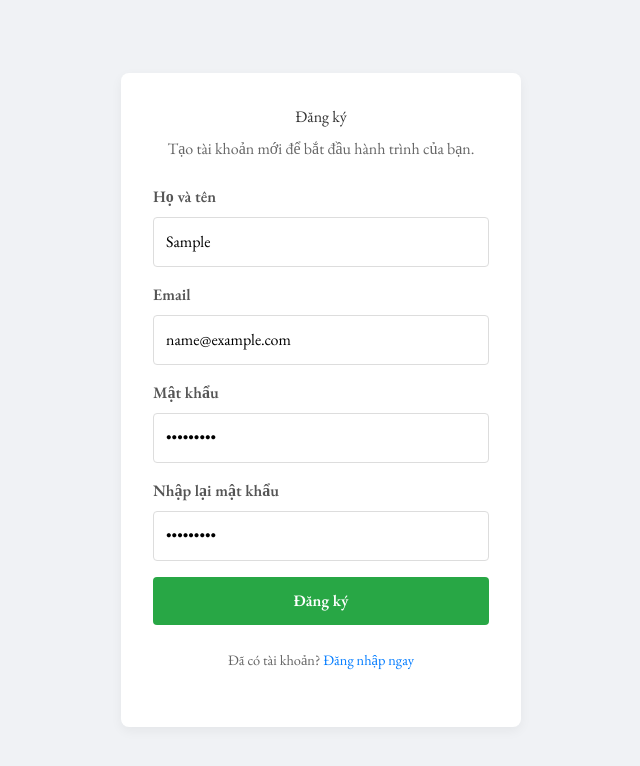
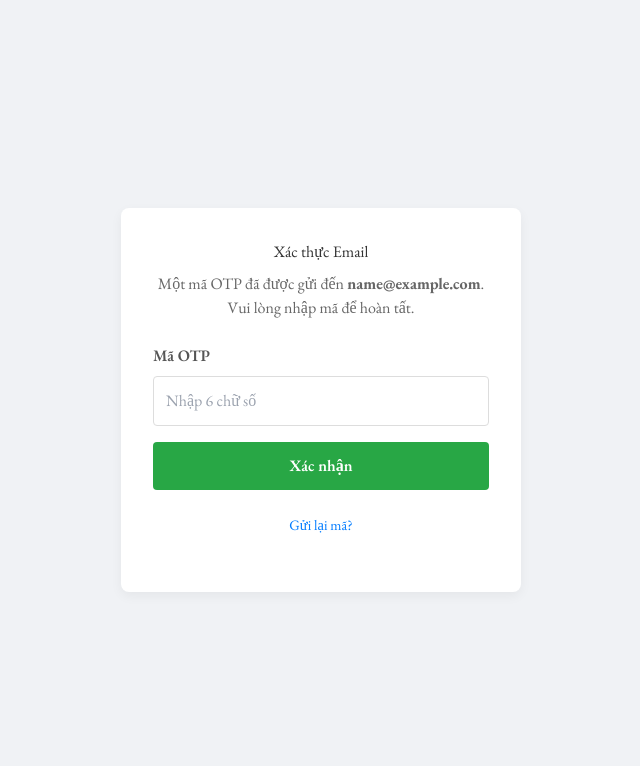
Before and after one commit to quocanhtutin/task-management-frontend, a React (Vite) app: page /register in a window 1280 px wide. Both pictures are taken after typing "Sample", "name@example.com", "Sample123", "Sample123" into the empty fields and a click on the button "Đăng ký". Shown: the top 766 px of the page, without its empty margins (319-959 px from the left). Built offline with nearby package versions, Linux system fonts and the light colour scheme.

Commit message:
add Auth v1.1
add OTP

```diff
--- a/src/pages/Auth/Register.jsx
+++ b/src/pages/Auth/Register.jsx
@@ -1,5 +1,5 @@
 import React, { useState } from 'react';
-import { Link } from 'react-router-dom';
+import { Link, useNavigate } from 'react-router-dom';
 import './Register.css';
 
 const Register = () => {
@@ -7,8 +7,12 @@ const Register = () => {
   const [email, setEmail] = useState('');
   const [password, setPassword] = useState('');
   const [confirmPassword, setConfirmPassword] = useState('');
+  const [isOtpSent, setIsOtpSent] = useState(false);
+  const [otp, setOtp] = useState('');
 
-  const handleSubmit = (e) => {
+  const navigate = useNavigate();
+
+  const handleRegisterSubmit = (e) => {
     e.preventDefault();
 
     if (password !== confirmPassword) {
@@ -16,12 +20,29 @@ const Register = () => {
       return;
     }
 
-    console.log('Register attempt:', { name, email, password });
+    //TODO: GỌI API BACKEND gửi { name, email, password }
+    console.log('Gửi yêu cầu đăng ký:', { name, email, password });
+
+    //Giả lập gọi API thành công
+    setIsOtpSent(true);
+  };
+
+  const handleOtpSubmit = (e) => {
+    e.preventDefault();
+
+    //TODO: GỌI API BACKEND để xác thực { email, otp } (2)
+    console.log('Gửi yêu cầu xác thực OTP:', { email, otp });
+
+    //Giả lập xác thực OTP thành công
+    alert('Xác thực thành công! Đang chuyển đến trang đăng nhập...');
+    navigate('/login');
   };
 
   return (
     <div className="register-container">
-      <form className="register-form" onSubmit={handleSubmit}>
+
+      {!isOtpSent ? (
+        <form className="register-form" onSubmit={handleRegisterSubmit}>
           <h2>Đăng ký</h2>
           <p>Tạo tài khoản mới để bắt đầu hành trình của bạn.</p>
 
@@ -44,6 +65,7 @@ const Register = () => {
               value={email}
               onChange={(e) => setEmail(e.target.value)}
               required
+              disabled={false}
             />
           </div>
 
@@ -77,6 +99,32 @@ const Register = () => {
             </p>
           </div>
         </form>
+      ) : (
+        <form className="register-form" onSubmit={handleOtpSubmit}>
+          <h2>Xác thực Email</h2>
+          <p>Một mã OTP đã được gửi đến <strong>{email}</strong>. Vui lòng nhập mã để hoàn tất.</p>
+          <div className="input-group">
+            <label htmlFor="otp">Mã OTP</label>
+            <input
+              type="text"
+              id="otp"
+              value={otp}
+              onChange={(e) => setOtp(e.target.value)}
+              required
+              placeholder="Nhập 6 chữ số"
+            />
+          </div>
+
+          <button type="submit" className="register-button">Xác nhận</button>
+
+          <div className="form-links">
+            <p>
+              <a href="#" onClick={() => alert('TODO: Gọi API gửi lại OTP')}>Gửi lại mã?</a>
+            </p>
+          </div>
+        </form>
+      )}
+
     </div>
   );
 };
```
Lines whose indentation alone changed are shown as unchanged.
